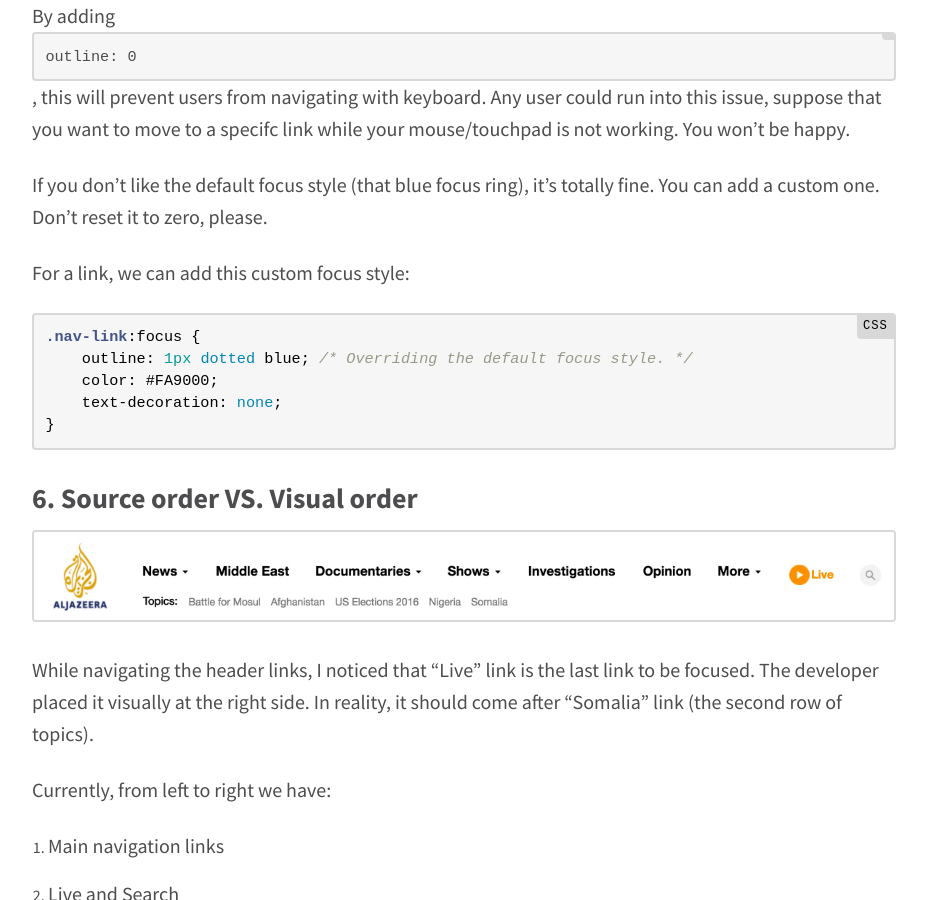
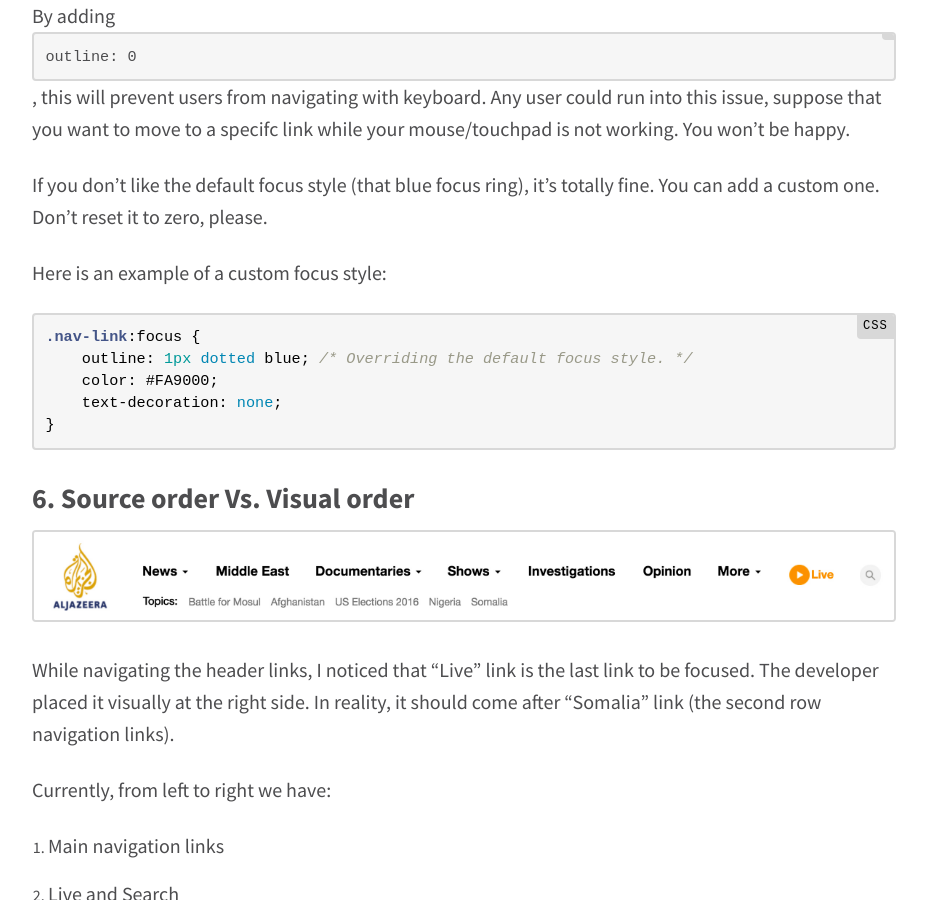
Before and after one commit to shadeed/a11ymatters, a Jekyll site: the page built from _posts/2016-11-05-aljazeera-a11y-audit.markdown, in a window 1280 px wide and 900 px high, scrolled down 7674 px. Shown: the whole window, without its empty margins (176-1103 px from the left). Built offline with Jekyll 4.4.1, drawn with Linux system fonts in a browser that asks for light colours; comment, search, counter and statistics services are not loaded; some of the changed text lies outside the part shown.

Commit message:
update a11y audit

```diff
--- a/_posts/2016-11-05-aljazeera-a11y-audit.markdown
+++ b/_posts/2016-11-05-aljazeera-a11y-audit.markdown
@@ -169,7 +169,7 @@
 
 If you don't like the default focus style (that blue focus ring), it's totally fine. You can add a custom one. Don't reset it to zero, please.
 
-For a link, we can add this custom focus style:
+Here is an example of a custom focus style:
 
 {% highlight css %}
 .nav-link:focus {
@@ -179,14 +179,14 @@
 }
 {% endhighlight %}
 
-## 6. Source order VS. Visual order
+## 6. Source order Vs. Visual order
 
 {% include figure.html
 		img="../../assets/images/articles/aljazeera/header.jpg"
 		title = ""
 %}
 
-While navigating the header links, I noticed that "Live" link is the last link to be focused. The developer placed it visually at the right side. In reality, it should come after "Somalia" link (the second row of topics).
+While navigating the header links, I noticed that "Live" link is the last link to be focused. The developer placed it visually at the right side. In reality, it should come after "Somalia" link (the second row navigation links).
 
 Currently, from left to right we have:
 
@@ -252,13 +254,13 @@
 </div>
 {% endhighlight %}
 
-We should use `<header>` in that case, it's more semantic and screen readers will recognize it as a banner for the site.
+We should use `<header>` in that case, it's more semantic and screen readers will recognize it as a banner for the website.
 
 ### 9.2 Navigation
 
 The most important element in the page. They only added `<nav>` for the topics links, which is considered secondary navigation. The main items (News, Middle East, Documentaries..etc) should be inside a `<nav>` element.
 
-It's fine to add both primary and secondary navigation in separated `<nav>` elements. Though it's better to add `aria-label` to each of them, like the following:
+It's fine to add both primary and secondary navigation in separated `<nav>` elements. With the addition of `aria-label` to each of them, like the following:
 
 {% highlight html %}
 <nav aria-label="Primary Navigation">
@@ -352,7 +354,7 @@
 		title = ""
 %}
 
-The schedule days are built out of `<div>`s. They added some CSS to make it look like a button, for example: `cursor: pointer` will show a pointer when hovering on the `<div>`. This is inaccessible to keyboard users.
+The schedule days are built out of `<div>`s. They added some CSS to make it look like a button, for example: `cursor: pointer` will show a pointer when hovering on the `<div>`.
 
 {% highlight html %}
 <div tabindex="0" class="day" id="Nov_08_Tuesday"
```
Also changed, not shown: other parts of _posts/2016-11-05-aljazeera-a11y-audit.markdown (+6 -4 lines).
